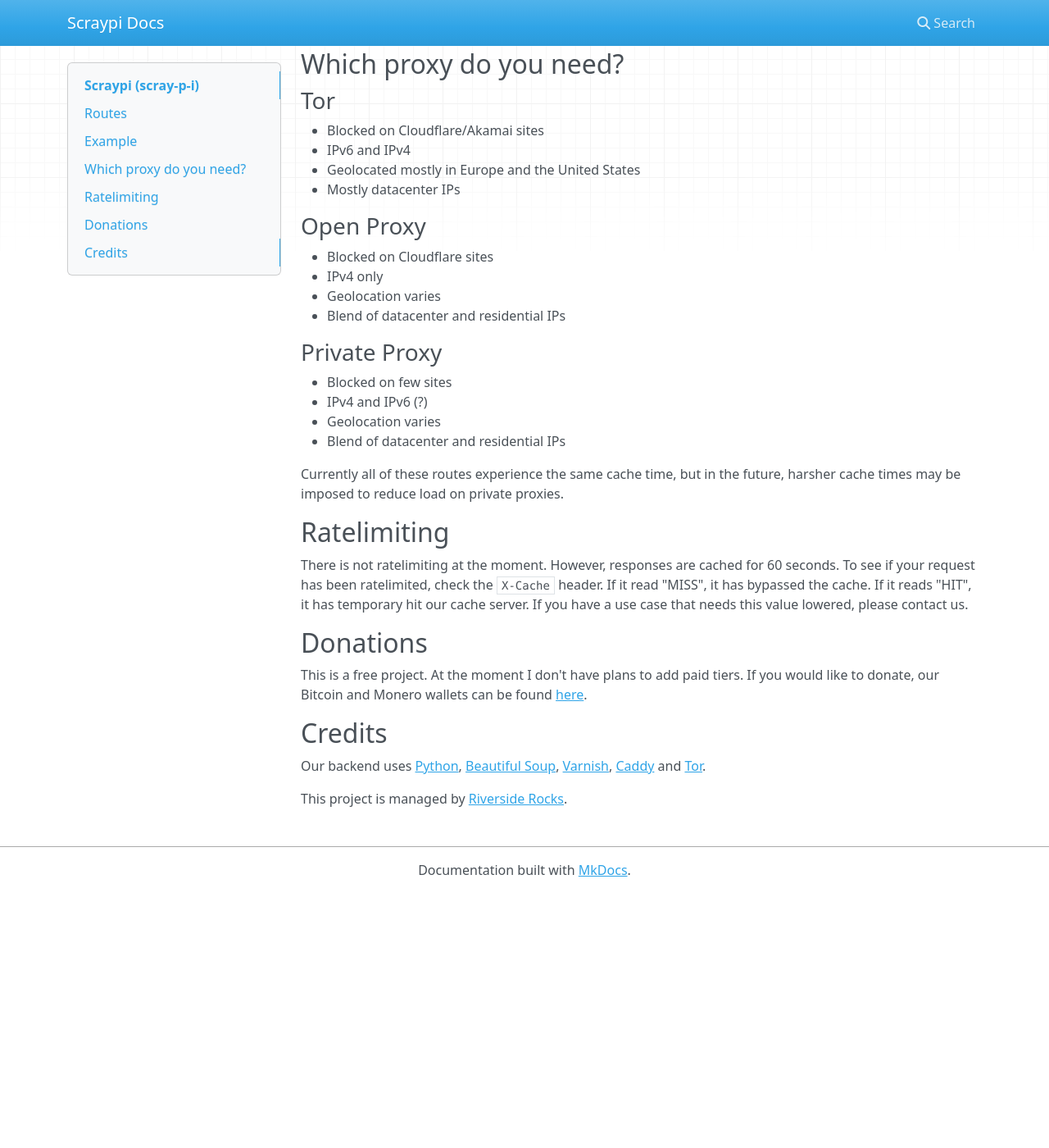
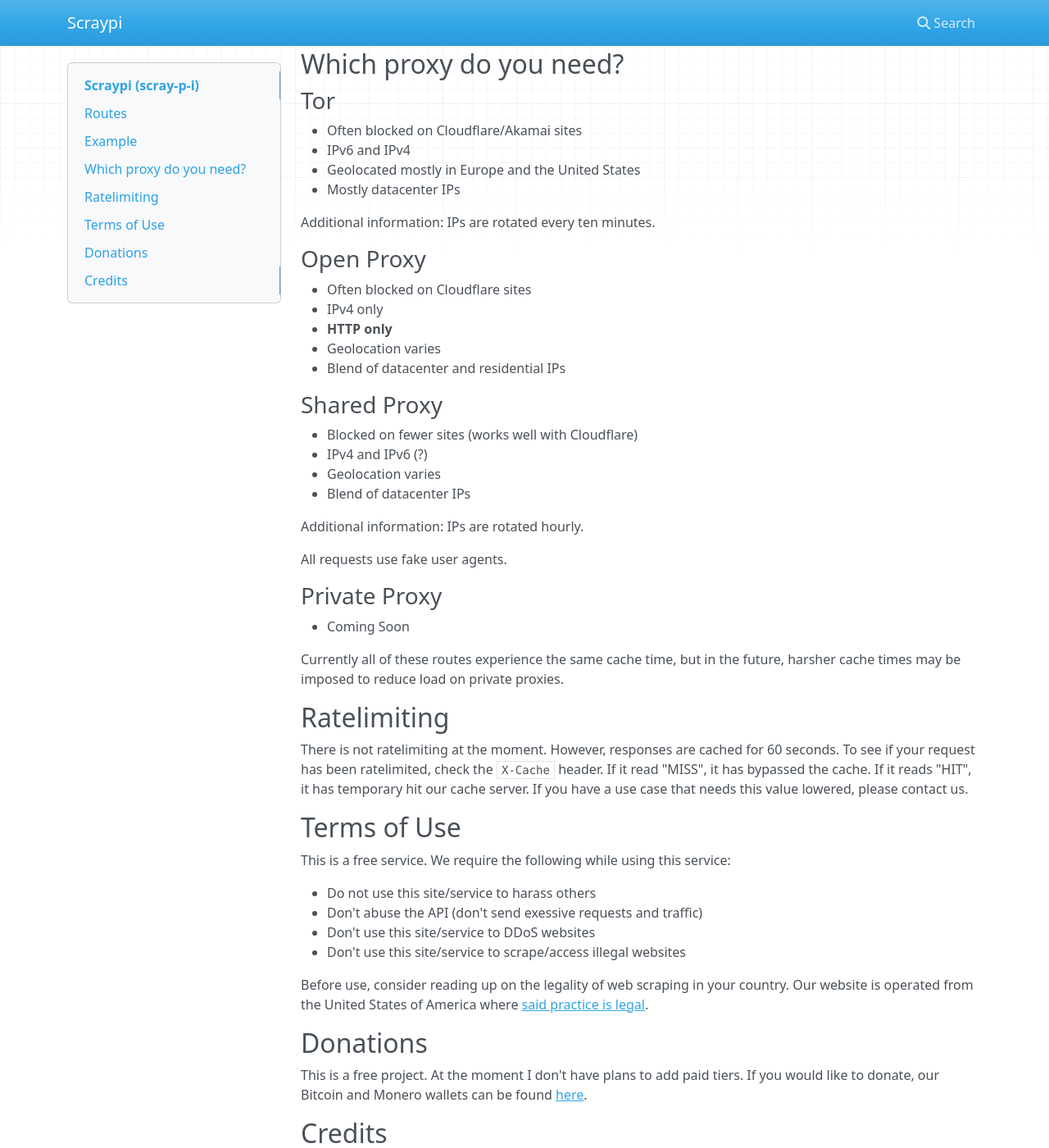
Before and after one commit to RiversideRocks/ScraypiDocs, an MkDocs documentation site: the page built from docs/index.md, in a window 1280 px wide and 1400 px high, scrolled down 1242 px. Shown: the whole window at 82% size. Built offline with MkDocs 1.6.1, drawn with Linux system fonts in a browser that asks for light colours; nearby versions of some CDN libraries; before the commit the page ends 2331 px from its top, so only the background shows below that; some of the changed text lies outside the part shown.

Commit message:
update project

```diff
--- a/docs/index.md
+++ b/docs/index.md
@@ -6,13 +6,13 @@
 
 * `GET /` - Information about the project in JSON format
 * `GET /api/v1/tor` - Scrapes a site and returns JSON over Tor proxy
-* `GET /api/v1/proxy` - ~~Scrapes a site via an open proxy~~ (Coming Soon)
-* `GET /api/v1/proxy-v2` - ~~Scrapes the site via a private proxy~~ (Coming Soon)
+* `GET /api/v1/proxy` - Scrapes a site via an open proxy or shared proxy
 
 ## Example
 
 Route: `/api/v1/{{proxy_type}}`
-Parameters required: `url`
+Parameters required: `url` (url of website to scrape)
+Parameters required if using proxy endpoint: `type` (either shared or open, default: open)
 
 > Important: Do not forget the http(s) in the URL. The API will not work without it.
 
@@ -66,22 +66,32 @@
 ## Which proxy do you need?
 
 ### Tor
-* Blocked on Cloudflare/Akamai sites
+* Often blocked on Cloudflare/Akamai sites
 * IPv6 and IPv4
 * Geolocated mostly in Europe and the United States
 * Mostly datacenter IPs
 
+Additional information: IPs are rotated every ten minutes.
+
 ### Open Proxy
-* Blocked on Cloudflare sites
+* Often blocked on Cloudflare sites
 * IPv4 only
+* **HTTP only**
 * Geolocation varies
 * Blend of datacenter and residential IPs
 
-### Private Proxy
-* Blocked on few sites
+### Shared Proxy
+* Blocked on fewer sites (works well with Cloudflare)
 * IPv4 and IPv6 (?)
 * Geolocation varies
-* Blend of datacenter and residential IPs
+* Blend of datacenter IPs
+
+Additional information: IPs are rotated hourly.
+
+All requests use fake user agents.
+
+### Private Proxy
+* Coming Soon
 
 Currently all of these routes experience the same cache time, but in the future, harsher cache
 times may be imposed to reduce load on private proxies.
@@ -89,6 +99,17 @@
 ## Ratelimiting
 
 There is not ratelimiting at the moment. However, responses are cached for 60 seconds. To see if your request has been ratelimited, check the `X-Cache` header. If it read "MISS", it has bypassed the cache. If it reads "HIT", it has temporary hit our cache server. If you have a use case that needs this value lowered, please contact us.
+
+## Terms of Use
+
+This is a free service. We require the following while using this service:
+
+* Do not use this site/service to harass others
+* Don't abuse the API (don't send exessive requests and traffic)
+* Don't use this site/service to DDoS websites
+* Don't use this site/service to scrape/access illegal websites
+
+Before use, consider reading up on the legality of web scraping in your country. Our website is operated from the United States of America where [said practice is legal](https://techcrunch.com/2022/04/18/web-scraping-legal-court/).
 
 ## Donations
 
--- a/mkdocs.yml
+++ b/mkdocs.yml
@@ -1,2 +1,2 @@
-site_name: Scraypi Docs
-site_description: An easy-to-use and free RESTful API to scrape websites.
+site_name: Scraypi
+site_description: An easy-to-use and free RESTful API to scrape websites with built in proxies.
```
